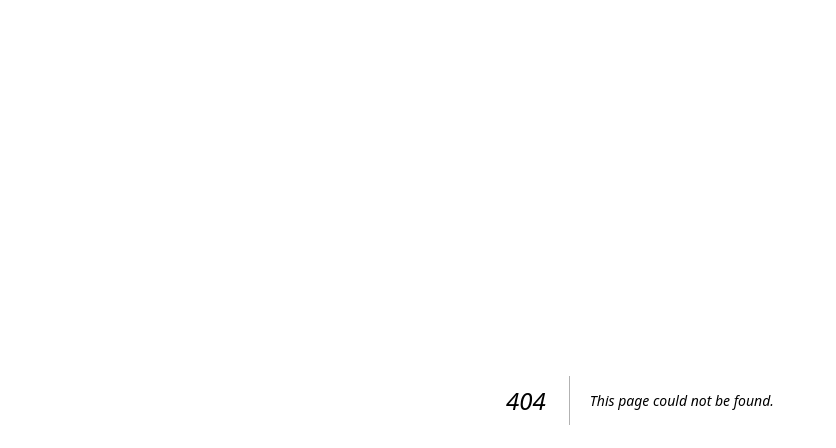
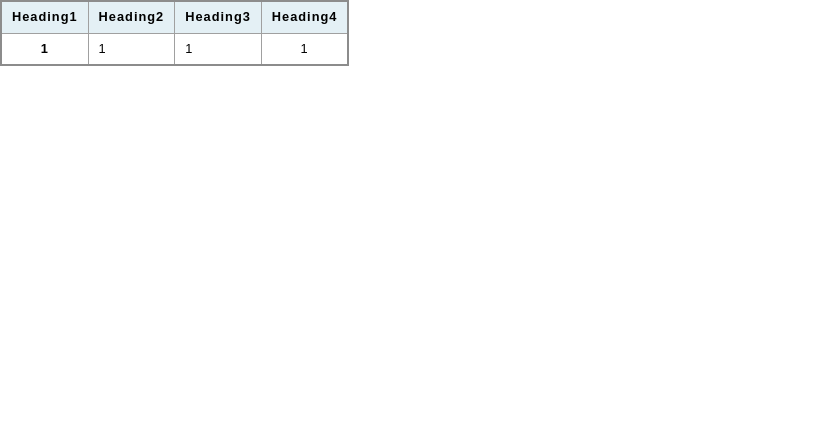
Before and after one commit to vnalupta/snailbites-nextjs-v2, a Next.js app: page /testing in a window 1280 px wide. Before the commit this address had no page. Shown: the top 448 px of the page, without its empty margins (0-836 px from the left). Built offline with nearby package versions, Linux system fonts and the light colour scheme; no server answers.

Commit message:
table testing

```diff
--- /dev/null
+++ b/src/app/api/meta/route.ts
@@ -0,0 +1,3 @@
+export async function GET() {
+  return Response.json({ headings: ["Person",	"Most interest in",	"Age"] })
+}
--- /dev/null
+++ b/src/app/api/people/route.ts
@@ -0,0 +1,8 @@
+export async function GET() {
+  return Response.json([
+    {name: "Chris",	interest: "HTML tables", age: 22 },
+    {name: "Dennis",	interest: "Web accessibility", age: 45 },
+    {name: "Sarah",	interest: "JavaScript frameworks", age: 29 },
+    {name: "Karen",	interest: "Web accessibility", age: 36 }
+  ])
+}
--- a/src/app/layout.tsx
+++ b/src/app/layout.tsx
@@ -23,7 +23,7 @@ export default function RootLayout({
 }) {
   return (
     <html lang="en">
-      <body className={poppins.className}>{children}</body>
+      <body>{children}</body>
     </html>
   )
 }
--- /dev/null
+++ b/src/app/testing/page.tsx
@@ -0,0 +1,44 @@
+"use client"
+import { useEffect } from "react"
+
+export default function TestingHome () {
+    (useEffect(() => {
+        const fetchData = async () => {
+            const APIlist = ["https://rickandmortyapi.com/api", "https://cataas.com/api/cats"];
+
+            const promiseList = APIlist.map(url => {
+                return new Promise((resolve, reject) => {
+                    resolve(fetch(url).then(data => data.json()))
+                })
+            })
+
+            console.log(promiseList);
+
+            Promise.all(promiseList)
+                .then(res => console.log(res));
+        }
+
+        fetchData();
+    }), [])
+
+    return (
+        <table style={{ backgroundColor: "white"}}>
+            <thead>
+            <tr>
+                <th>Heading1</th>
+                <th>Heading2</th>
+                <th>Heading3</th>
+                <th>Heading4</th>
+            </tr>
+            </thead>
+            <tbody>
+            <tr>
+                <th>1</th>
+                <td>1</td>
+                <td>1</td>
+                <td>1</td>
+            </tr>
+            </tbody>
+        </table>
+    )
+}
--- a/src/styles/styles.scss
+++ b/src/styles/styles.scss
@@ -1,75 +1,75 @@
 @import './normalize.css';
 @import "./color.module";
 
-/*
- * FONT
- **/
-$fontSize: 16px;
-$fontFamily: Poppins;
+// /*
+//  * FONT
+//  **/
+// $fontSize: 16px;
+// $fontFamily: Poppins;
 
-/*
- * GLOBALS
- **/
-body {
-    overflow-x: hidden;
-}
+// /*
+//  * GLOBALS
+//  **/
+// body {
+//     overflow-x: hidden;
+// }
 
-html {
-    font-size: $fontSize;
-}
-body {
-    color: $eggshell;
-    background: $sesame;
-    line-height: 1.65;
-}
-main {
-    background: rgb(48, 74, 129);
-}
-h1, h2, h3, h4, h5, dt {
-    font-style: italic;
-    line-height: 1.15;
-}
-p, footer, figcaption {
-    font-weight: 300;
-}
-h1, .h1 {
-    font-size: 3.052rem;
-    line-height: 3.125rem;
-}
-h2, .h2 { font-size: 2.441rem; }
-h3, .h3 { font-size: 1.952rem; }
-h4, .h4 { font-size: 1.563rem; }
-h5, .h5, dt, .lead { font-size: 1.05rem; }
-p, .body { font-size: 1rem; }
-figcaption, .small { font-size: 0.75rem; }
-b { font-weight: 500}
-dt { margin-top: 1em; }
-dd {
-    margin-left: 0;
-    &:before {
-        content: "• ";
-    }
-}
-a {
-    color: $neon;
-    text-decoration-color: transparent;
-    transition: 350ms ease-out text-decoration-color;
+// html {
+//     font-size: $fontSize;
+// }
+// body {
+//     color: $eggshell;
+//     background: $sesame;
+//     line-height: 1.65;
+// }
+// main {
+//     background: rgb(48, 74, 129);
+// }
+// h1, h2, h3, h4, h5, dt {
+//     font-style: italic;
+//     line-height: 1.15;
+// }
+// p, footer, figcaption {
+//     font-weight: 300;
+// }
+// h1, .h1 {
+//     font-size: 3.052rem;
+//     line-height: 3.125rem;
+// }
+// h2, .h2 { font-size: 2.441rem; }
+// h3, .h3 { font-size: 1.952rem; }
+// h4, .h4 { font-size: 1.563rem; }
+// h5, .h5, dt, .lead { font-size: 1.05rem; }
+// p, .body { font-size: 1rem; }
+// figcaption, .small { font-size: 0.75rem; }
+// b { font-weight: 500}
+// dt { margin-top: 1em; }
+// dd {
+//     margin-left: 0;
+//     &:before {
+//         content: "• ";
+//     }
+// }
+// a {
+//     color: $neon;
+//     text-decoration-color: transparent;
+//     transition: 350ms ease-out text-decoration-color;
 
-    &:hover {
-        cursor: pointer;
-        text-decoration: underline;
-        text-decoration-color: $neon;
-    }
-}
+//     &:hover {
+//         cursor: pointer;
+//         text-decoration: underline;
+//         text-decoration-color: $neon;
+//     }
+// }
 
-/**
- * Animations
- **/
-@keyframes moveHorizontal {
-    from {
-        transform: translate(10vw, 22vh);
-    }
-    to {
-        transform: translate(15vw, 22vh);
-    }
-}
+// /**
+//  * Animations
+//  **/
+// @keyframes moveHorizontal {
+//     from {
+//         transform: translate(10vw, 22vh);
+//     }
+//     to {
+//         transform: translate(15vw, 22vh);
+//     }
+// }
```
Also changed, not shown: src/styles/normalize.css.
